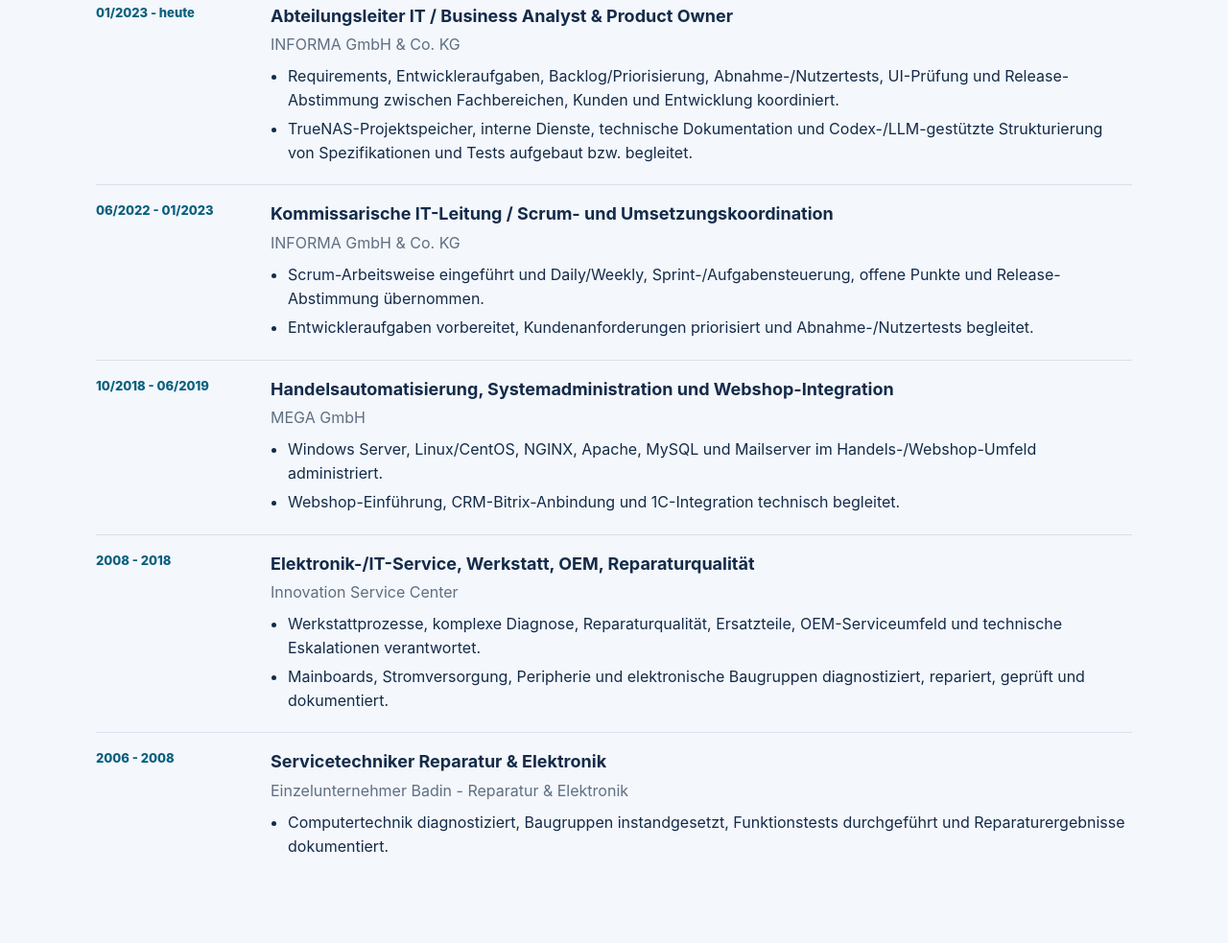
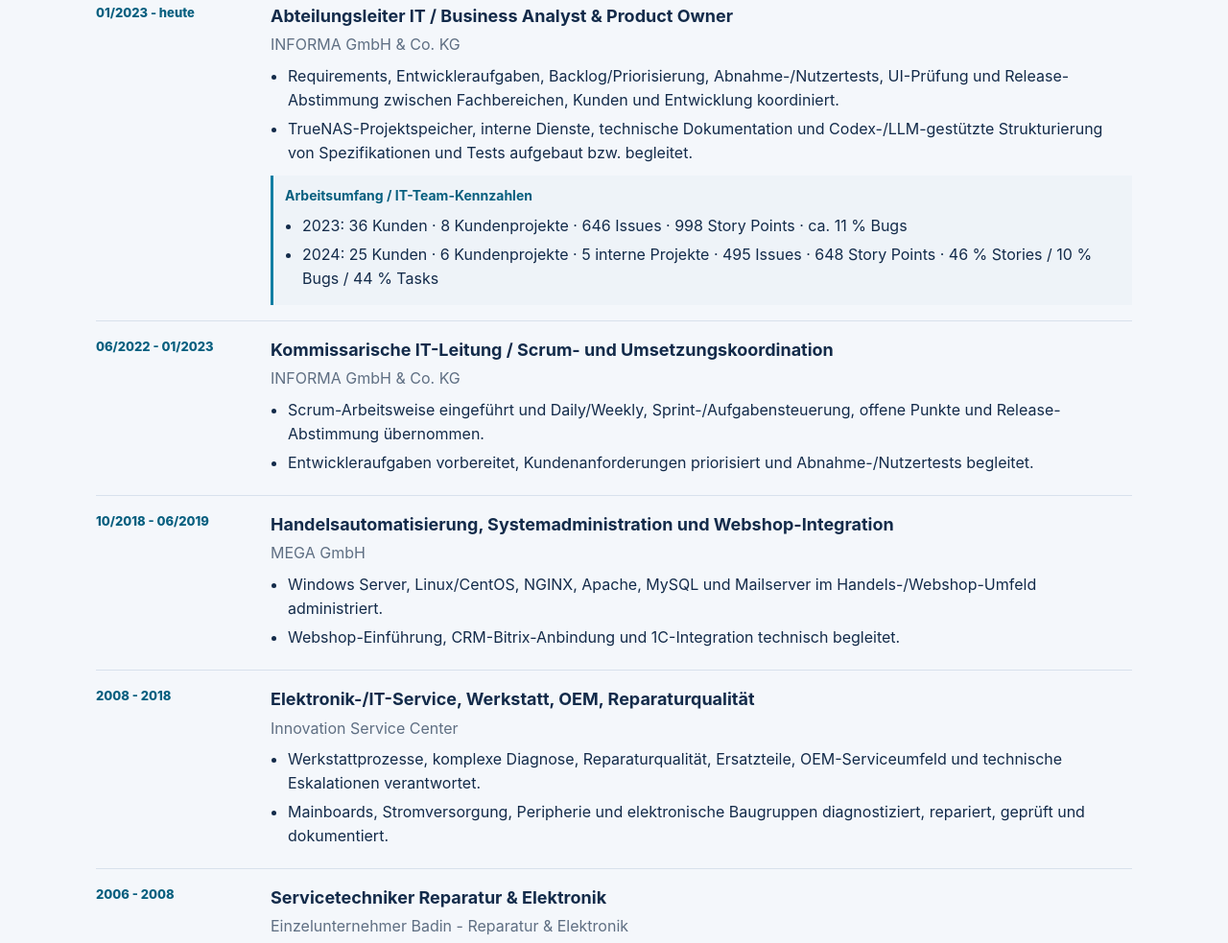
Before and after one commit to aco-art/artjom-warkentin-cv, a website: page public/index.html in a window 1280 px wide. Shown: the part 1953-2936 px from the top of the page at 96% size. Drawn offline with Linux system fonts and the light colour scheme.

Commit message:
Show KPIs in public experience timeline

```diff
--- a/public/assets/site.css
+++ b/public/assets/site.css
@@ -362,6 +362,19 @@ h1 {
   color: var(--muted);
 }
 
+.timeline-metrics {
+  margin-top: 12px;
+  border-left: 3px solid var(--accent);
+  background: var(--surface-strong);
+  padding: 10px 12px;
+}
+
+.timeline-metrics h4 {
+  margin: 0 0 6px;
+  color: var(--accent-strong);
+  font-size: 14px;
+}
+
 .timeline ul,
 .workshop ul {
   margin: 8px 0 0 18px;
--- a/public/index.html
+++ b/public/index.html
@@ -116,6 +116,7 @@
               <h3>Abteilungsleiter IT / Business Analyst &amp; Product Owner</h3>
               <p class="meta">INFORMA GmbH &amp; Co. KG</p>
               <ul><li>Requirements, Entwickleraufgaben, Backlog/Priorisierung, Abnahme-/Nutzertests, UI-Prüfung und Release-Abstimmung zwischen Fachbereichen, Kunden und Entwicklung koordiniert.</li><li>TrueNAS-Projektspeicher, interne Dienste, technische Dokumentation und Codex-/LLM-gestützte Strukturierung von Spezifikationen und Tests aufgebaut bzw. begleitet.</li></ul>
+              <div class="timeline-metrics"><h4>Arbeitsumfang / IT-Team-Kennzahlen</h4><ul><li>2023: 36 Kunden · 8 Kundenprojekte · 646 Issues · 998 Story Points · ca. 11 % Bugs</li><li>2024: 25 Kunden · 6 Kundenprojekte · 5 interne Projekte · 495 Issues · 648 Story Points · 46 % Stories / 10 % Bugs / 44 % Tasks</li></ul></div>
             </div>
           </article>
           <article class="timeline-item">
@@ -124,6 +125,7 @@
               <h3>Kommissarische IT-Leitung / Scrum- und Umsetzungskoordination</h3>
               <p class="meta">INFORMA GmbH &amp; Co. KG</p>
               <ul><li>Scrum-Arbeitsweise eingeführt und Daily/Weekly, Sprint-/Aufgabensteuerung, offene Punkte und Release-Abstimmung übernommen.</li><li>Entwickleraufgaben vorbereitet, Kundenanforderungen priorisiert und Abnahme-/Nutzertests begleitet.</li></ul>
+
             </div>
           </article>
           <article class="timeline-item">
@@ -132,6 +134,7 @@
               <h3>Handelsautomatisierung, Systemadministration und Webshop-Integration</h3>
               <p class="meta">MEGA GmbH</p>
               <ul><li>Windows Server, Linux/CentOS, NGINX, Apache, MySQL und Mailserver im Handels-/Webshop-Umfeld administriert.</li><li>Webshop-Einführung, CRM-Bitrix-Anbindung und 1C-Integration technisch begleitet.</li></ul>
+
             </div>
           </article>
           <article class="timeline-item">
@@ -140,6 +143,7 @@
               <h3>Elektronik-/IT-Service, Werkstatt, OEM, Reparaturqualität</h3>
               <p class="meta">Innovation Service Center</p>
               <ul><li>Werkstattprozesse, komplexe Diagnose, Reparaturqualität, Ersatzteile, OEM-Serviceumfeld und technische Eskalationen verantwortet.</li><li>Mainboards, Stromversorgung, Peripherie und elektronische Baugruppen diagnostiziert, repariert, geprüft und dokumentiert.</li></ul>
+
             </div>
           </article>
           <article class="timeline-item">
@@ -148,6 +152,7 @@
               <h3>Servicetechniker Reparatur &amp; Elektronik</h3>
               <p class="meta">Einzelunternehmer Badin - Reparatur &amp; Elektronik</p>
               <ul><li>Computertechnik diagnostiziert, Baugruppen instandgesetzt, Funktionstests durchgeführt und Reparaturergebnisse dokumentiert.</li></ul>
+
             </div>
           </article>
         </div>
--- a/scripts/build.mjs
+++ b/scripts/build.mjs
@@ -220,7 +220,8 @@ function renderIndex(data, documents) {
       bullets: [
         "Requirements, Entwickleraufgaben, Backlog/Priorisierung, Abnahme-/Nutzertests, UI-Prüfung und Release-Abstimmung zwischen Fachbereichen, Kunden und Entwicklung koordiniert.",
         "TrueNAS-Projektspeicher, interne Dienste, technische Dokumentation und Codex-/LLM-gestützte Strukturierung von Spezifikationen und Tests aufgebaut bzw. begleitet."
-      ]
+      ],
+      metrics: currentExperience.metrics
     },
     {
       period: "06/2022 - 01/2023",
@@ -432,6 +433,7 @@ function renderCompactTimelineItem(item) {
               <h3>${escapeHtml(item.role)}</h3>
               <p class="meta">${escapeHtml(item.employer)}</p>
               <ul>${item.bullets.slice(0, 2).map((bullet) => `<li>${escapeHtml(bullet)}</li>`).join("")}</ul>
+              ${item.metrics ? `<div class="timeline-metrics"><h4>Arbeitsumfang / IT-Team-Kennzahlen</h4><ul>${item.metrics.map((metric) => `<li>${escapeHtml(metric)}</li>`).join("")}</ul></div>` : ""}
             </div>
           </article>`;
 }
--- a/src/site.css
+++ b/src/site.css
@@ -362,6 +362,19 @@ h1 {
   color: var(--muted);
 }
 
+.timeline-metrics {
+  margin-top: 12px;
+  border-left: 3px solid var(--accent);
+  background: var(--surface-strong);
+  padding: 10px 12px;
+}
+
+.timeline-metrics h4 {
+  margin: 0 0 6px;
+  color: var(--accent-strong);
+  font-size: 14px;
+}
+
 .timeline ul,
 .workshop ul {
   margin: 8px 0 0 18px;
```
